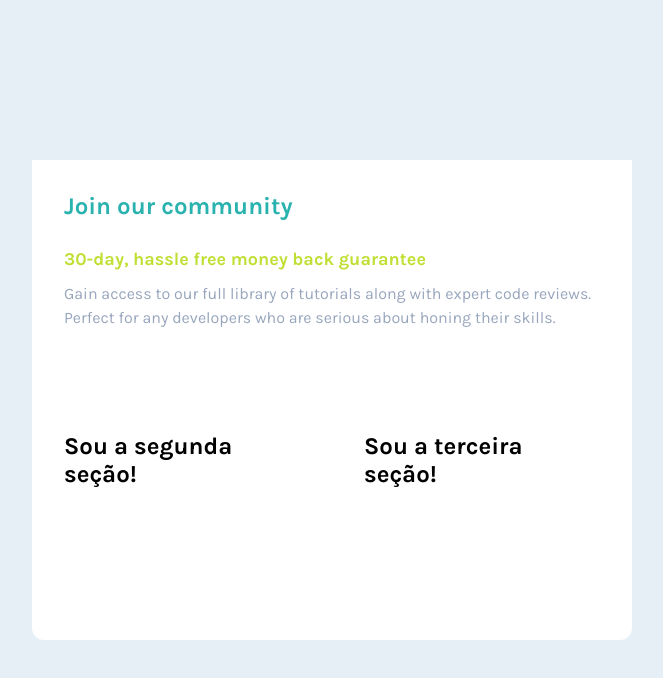
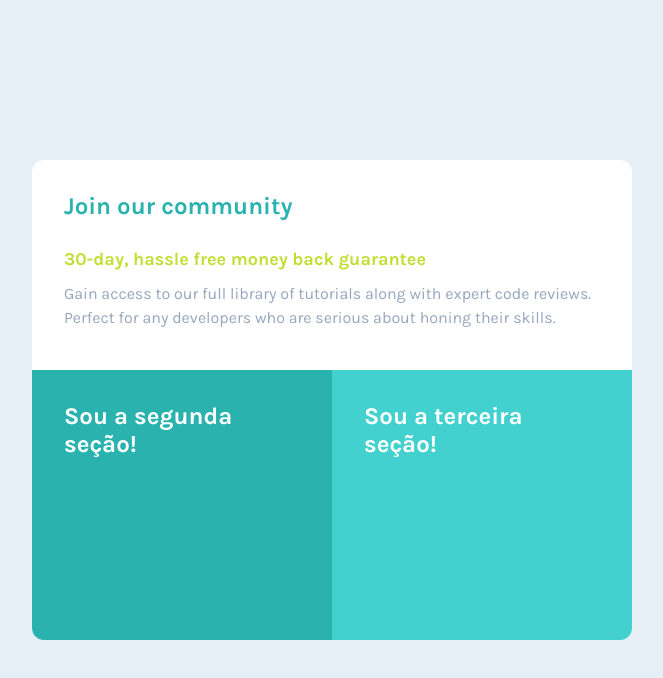
Before and after one commit to lucarl07/single-price-component, a React (Vite) app: page / in a window 1280 px wide. Shown: the top 678 px of the page, without its empty margins (308-971 px from the left). Built offline with nearby package versions, Linux system fonts and the light colour scheme.

Commit message:
Set basic styling to the 2nd and 3rd items

```diff
--- a/src/components/App/App.css
+++ b/src/components/App/App.css
@@ -1,5 +1,4 @@
 .item01 {
-    background-color: var(--white);
     grid-column: 1 / span 2;
     grid-row: 1;
 }
@@ -17,11 +16,15 @@
 }
 
 .item02 {
+    background-color: var(--cyan);
+    border-radius: 0 0 0 0.75rem;
     grid-column: 1;
     grid-row: 2;
 }
 
 .item03 {
+    background-color: hsl(179, 61%, 54%);
+    border-radius: 0 0 0.75rem 0;
     grid-column: 2;
     grid-row: 2;
 }
--- a/src/components/Styles/Elements.js
+++ b/src/components/Styles/Elements.js
@@ -4,7 +4,7 @@ import Colors from "./Colors";
 export const Container = styled.main `
   display: grid;
   grid-template-columns: 300px 300px;
-  grid-template-rows: 240px 240px;
+  grid-template-rows: 210px 270px;
   margin: 0 auto;
   width: 600px;
   height: 480px;
@@ -17,4 +17,5 @@ export const GridArea = styled.section `
   flex-direction: column;
   gap: 12px;
   padding: 2rem;
+  color: ${Colors.white};
 `;
```
